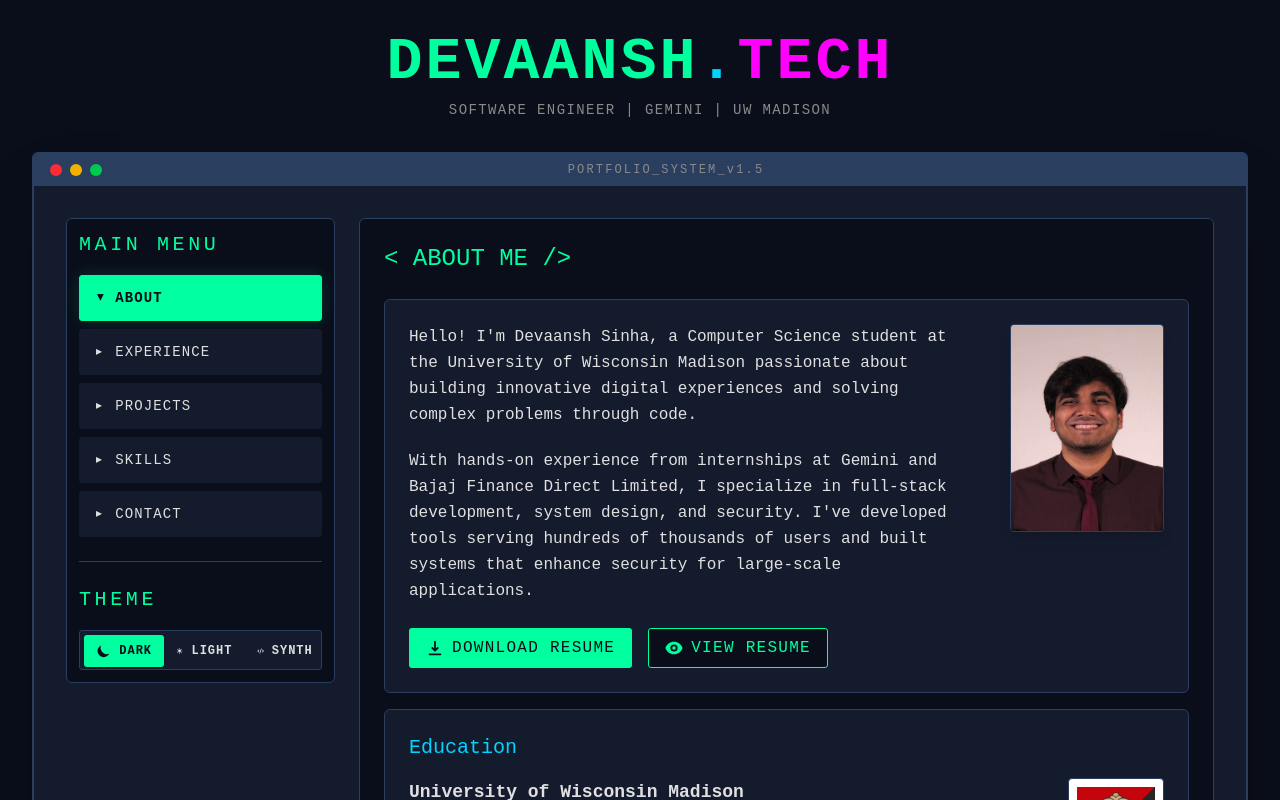
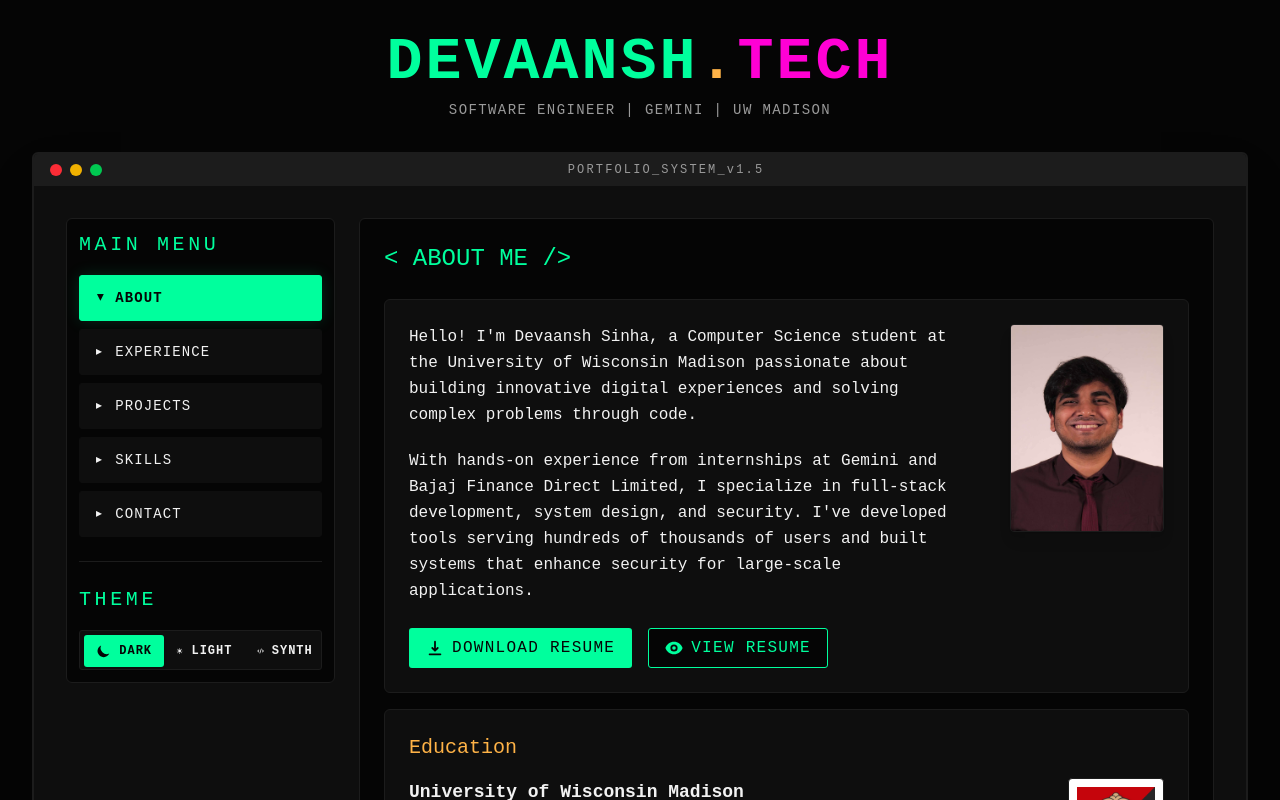
Before and after one commit to devaanshsinha/portfolio, a Next.js app: page / in a window 1280 px wide. Shown: the top 800 px of the page. Built offline with nearby package versions, Linux system fonts and the light colour scheme.

Commit message:
theme update

```diff
--- a/src/app/globals.css
+++ b/src/app/globals.css
@@ -3,15 +3,15 @@
 
 /* Dark Theme (Default) */
 :root, [data-theme='dark'] {
-  --console-bg: #0a0e1a;
-  --console-bg-light: #141b2d;
-  --console-primary: #00ff9f;
-  --console-secondary: #00d4ff;
-  --console-accent: #ff00ff;
-  --console-text: #e0e0e0;
-  --console-text-dim: #8a8a8a;
-  --console-border: #2a3f5f;
-  --console-glow: rgba(0, 255, 159, 0.5);
+  --console-bg: #050505;
+  --console-bg-light: #0e0e0e;
+  --console-primary: #00ff9d;
+  --console-secondary: #ffb347;
+  --console-accent: #ff00d4;
+  --console-text: #f2f2f2;
+  --console-text-dim: #9a9a9a;
+  --console-border: #1c1c1c;
+  --console-glow: rgba(0, 255, 157, 0.4);
 
   /* Theme variables for components */
   --theme-bg: var(--console-bg);
@@ -107,9 +107,10 @@ body {
 /* Dark theme gradient */
 [data-theme='dark'] body {
   background-image:
-    radial-gradient(circle at 20% 50%, rgba(0, 255, 159, 0.1) 0%, transparent 50%),
-    radial-gradient(circle at 80% 80%, rgba(0, 212, 255, 0.1) 0%, transparent 50%),
-    radial-gradient(circle at 40% 20%, rgba(255, 0, 255, 0.1) 0%, transparent 50%);
+    radial-gradient(circle at 15% 20%, rgba(0, 255, 157, 0.12) 0%, transparent 55%),
+    radial-gradient(circle at 85% 30%, rgba(255, 179, 71, 0.18) 0%, transparent 60%),
+    radial-gradient(circle at 40% 85%, rgba(255, 0, 212, 0.14) 0%, transparent 55%),
+    linear-gradient(135deg, rgba(0, 0, 0, 0.7) 0%, rgba(10, 10, 10, 0.4) 45%, rgba(0, 0, 0, 0.85) 100%);
 }
 
 /* Light theme gradient */
```
